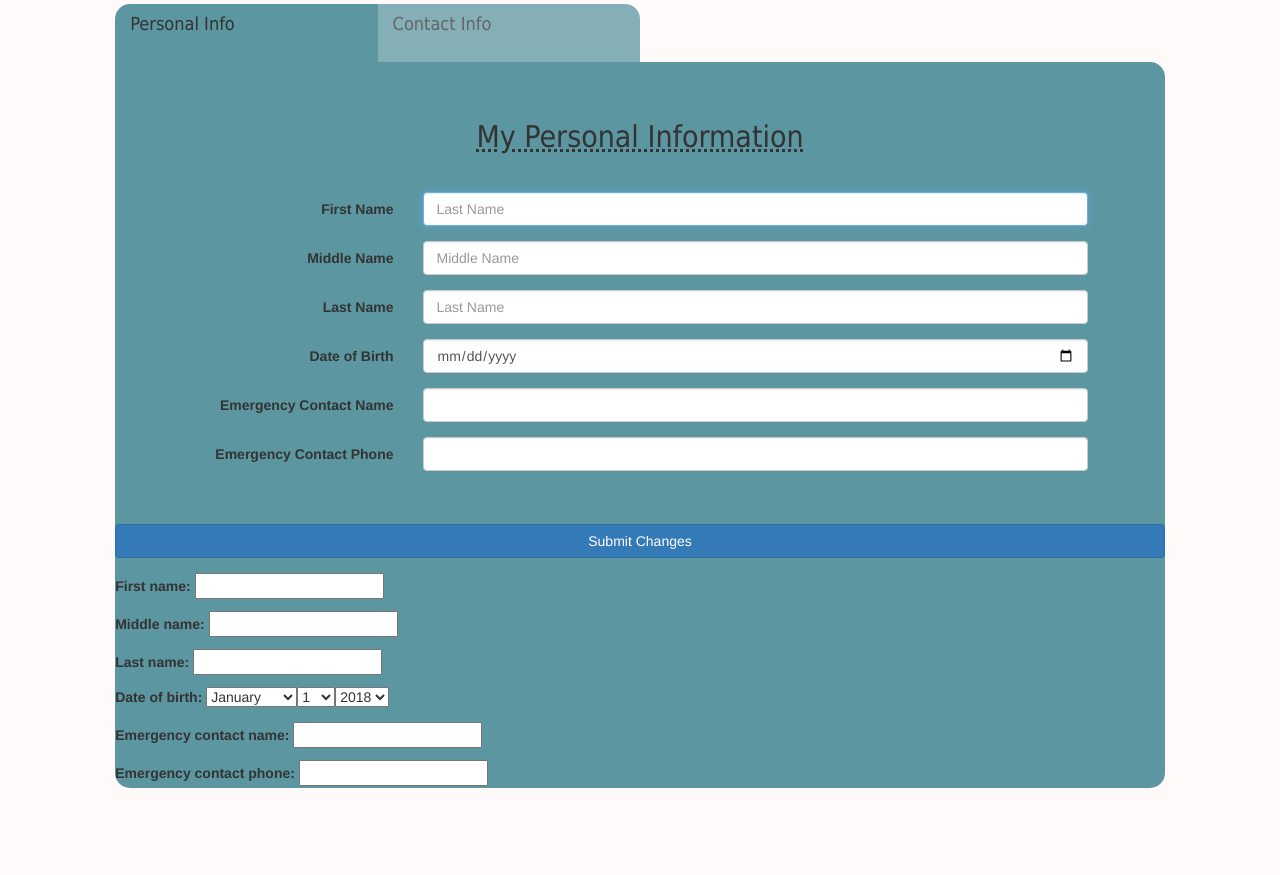
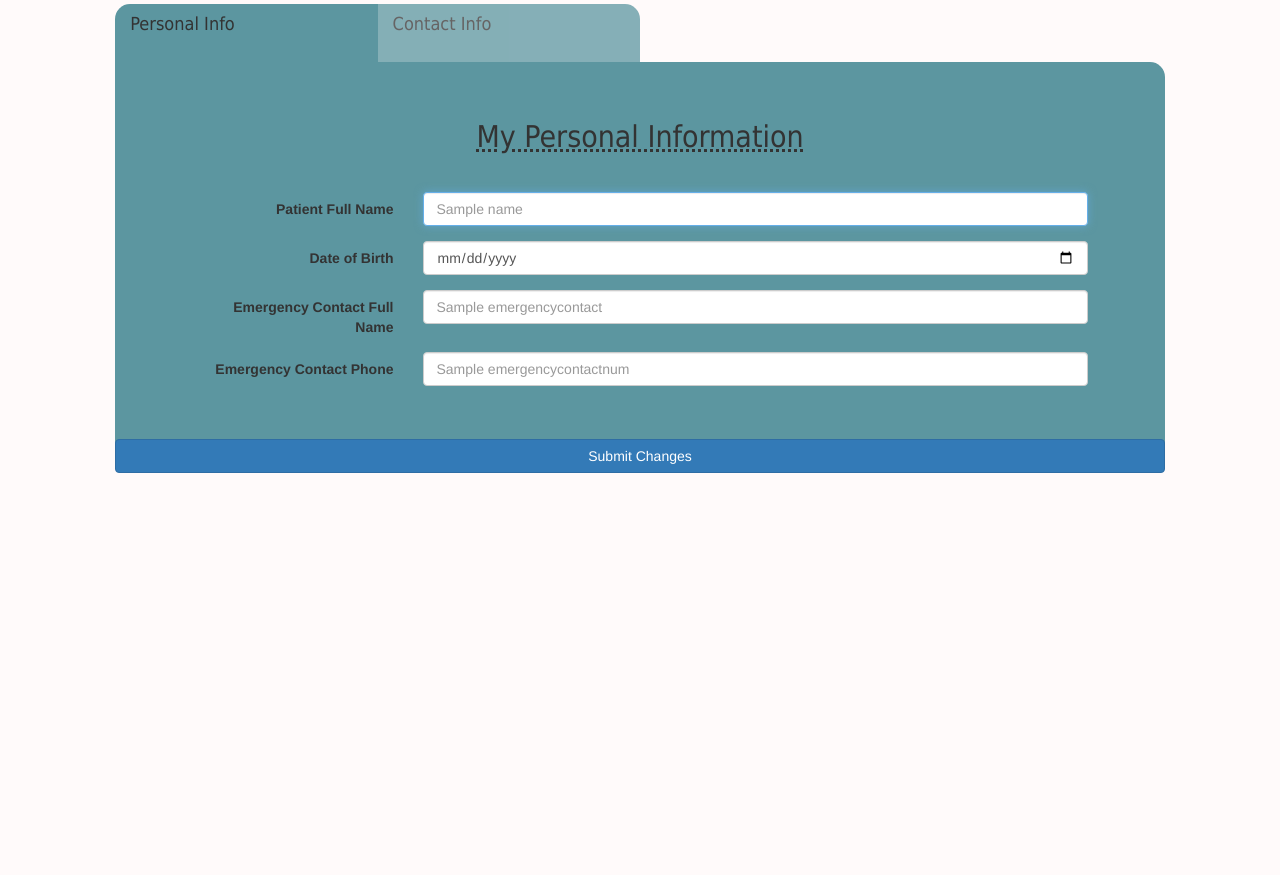
Before and after one commit to SomatThakali/webPortalProduction, a Django app: template patientPortal/templates/patientPortal/information.html in a window 1280 px wide. Shown: the part 155-1030 px from the top of the page. After the commit the page ends 628 px from the top, so only its background shows below. Run offline with Django 3.2, Linux system fonts and the light colour scheme; tables that the repository leaves empty hold one stand-in row (values such as "Sample post"); the template is opened without the code that fills it: values that come from a table or form of the project are taken from there, most other values are stand-ins (such as "Sample title", 1, 10 or a date in 2020); some libraries are stand-ins or nearby versions.

Commit message:
Autpopulate

```diff
--- a/patientPortal/templates/patientPortal/information.html
+++ b/patientPortal/templates/patientPortal/information.html
@@ -7,6 +7,7 @@
   <meta name="viewport" content="width=device-width, initial-scale=1">
   <meta name="description" content="A web-based platform to allow management of patients for clinical and adminstrative applications. Also provides patients with a useful and reliable tool to gain access to medical records.">
   <meta name="author" content="BME Senior Design Teams:  Kevin Call, Teddy Colon, Revital Schechter, Aimee Tavarez, Jesus Mendez">
+  <meta name="csrf-token" content="{{ csrf_token }}">
   <title>My Info</title>
   <link href="{% static 'vendor/bootstrap/css/bootstrap.min.css' %}" rel="stylesheet">
   <link href="{% static 'vendor/dist/css/sb-admin-2.min.css' %}" rel="stylesheet">
@@ -56,95 +57,128 @@
     <!-- START OF FIRST SECTION -->
     <div id="personal-form" style="border-radius: 15px; border-top-left-radius: 0" class="no-bottom-cushion tertiary-background show">
       <div class="responsive-cushion">
-        <form class="no-margin form-horizontal" role="form">
+        <form id="personal-form-2" class="no-margin form-horizontal" role="form">
           <div>
             <h2 class="text-center responsive-margin-bottom pretty-underline">My Personal Information</h2>
+
+
           </div>
           <div class="show form-group">
-            <label for="firstName" class="col-sm-3 control-label">First Name</label>
+            <label for="firstName" class="col-sm-3 control-label">Patient Full Name</label>
             <div class="col-sm-9">
-              <input type="text" id="firstName" placeholder="Last Name" class="form-control" autofocus>
+              <input type="text" id="name" placeholder="{{ name }}" class="form-control" autofocus>
+            </div>
+          </div>
+
+          <div class="form-group">
+            <label for="dob" class="col-sm-3 control-label">Date of Birth</label>
+            <div class="col-sm-9">
+              <input type="date" id="dob" value="{{ dob }}" class="form-control">
             </div>
           </div>
           <div class="form-group">
-            <label for="middleName" class="col-sm-3 control-label">Middle Name</label>
+            <label for="emergencycontact" class="col-sm-3 control-label">Emergency Contact Full Name</label>
             <div class="col-sm-9">
-              <input type="text" id="middleName" placeholder="Middle Name" class="form-control" autofocus>
-            </div>
-          </div>
-          <div class="form-group">
-            <label for="lastName" class="col-sm-3 control-label">Last Name</label>
-            <div class="col-sm-9">
-              <input type="text" id="lastName" placeholder="Last Name" class="form-control" autofocus>
-            </div>
-          </div>
-          <div class="form-group">
-            <label for="dob" class="col-sm-3 control-label">Date of Birth</label>
-            <div class="col-sm-9">
-              <input type="date" id="dob" class="form-control">
-            </div>
-          </div>
-          <div class="form-group">
-            <label for="emergencycontact" class="col-sm-3 control-label">Emergency Contact Name</label>
-            <div class="col-sm-9">
-              <input type="text" id="emergencycontact" class="form-control">
+              <input type="text" id="emergencycontact" placeholder="{{ emergencycontact }}" class="form-control">
             </div>
           </div>
           <div class="form-group">
             <label for="emergencycontactnum" class="col-sm-3 control-label">Emergency Contact Phone</label>
             <div class="col-sm-9">
-              <input type="tel" id="amergencycontactnum" class="form-control">
+              <input type="tel" id="emergencycontactnum" placeholder="{{ emergencycontactnum }}"class="form-control">
             </div>
           </div>
       </div>
       <div class="form-group">
         <div class="full-width">
-          <button type="submit" class="btn btn-primary btn-block">Submit Changes</button>
+          <button type="submit" class="btn btn-primary btn-block" id="PersonalInfo">Submit Changes</button>
         </div>
       </div>
-  </form method = 'POST' action = ' '> {% csrf_token %}
-  {{form.as_p}}
+  </form method = 'POST' action = ' '>{% csrf_token %}
     </div>
     <!-- END OF FIRST Section -->
 
 
     <!-- START OF SECOND SECTION -->
-    <div id="contact-form" style="border-radius: 15px; border-top-left-radius: 0" class="no-bottom-cushion tertiary-background hide">
-      <div class="responsive-cushion">
-        <form class="form-horizontal" role="form">
+    <div  id="contact-form" style="border-radius: 15px; border-top-left-radius: 0" class="no-bottom-cushion tertiary-background hide">
+      <div  class="responsive-cushion">
+        <form id="contact-form-2" class="form-horizontal" role="form">
           <h2 class="text-center responsive-margin-bottom-2x pretty-underline">My Contact Information</h2>
           <div class="form-group">
             <label for="contactphone" class="col-sm-3 control-label">Phone Number</label>
             <div class="col-sm-9">
-              <input type="tel" id="contactphone" class="form-control">
+              <input type="tel" id="contactphone" placeholder="{{ contactphone }}"class="form-control">
             </div>
           </div>
           <div class="form-group">
             <label for="adline1" class="col-sm-3 control-label">Address Line 1</label>
             <div class="col-sm-9">
-              <input type="text" id="adline1" class="form-control">
+              <input type="text" id="adline" placeholder="{{ adline }}"class="form-control">
             </div>
           </div>
           <div class="form-group">
             <label for="adline2" class="col-sm-3 control-label">Address Line 2</label>
             <div class="col-sm-9">
-              <input type="text" id="adline2" class="form-control">
+              <input type="text" id="adline2" placeholder="{{ adline2 }}"class="form-control">
             </div>
           </div>
           <div class="form-group">
             <label for="email" class="col-sm-3 control-label">Email</label>
             <div class="col-sm-9">
-              <input type="email" id="email" class="form-control">
+              <input type="email" id="email" placeholder="{{ email }}"class="form-control">
             </div>
           </div>
       </div>
       <div class="form-group">
         <div class="full-width">
-          <button type="submit" class="btn btn-primary btn-block">Submit Changes</button>
+          <button type="submit" class="btn btn-primary btn-block" id="ContactInfo">Submit Changes</button>
         </div>
       </div>
+
       </form>
     </div>
 </body>
+<script>
+$(document).on('click','#PersonalInfo',function(){
+    var csrf_token=$('meta[name="csrf-token"]').attr('content');
+    alert(csrf_token);
+    var $form = $('#personal-form-2');
+    var data = $form.serialize();
+    data += ('&csrfmiddlewaretoken='+csrf_token);
+    $.ajax({
+      url :'',
+      type : 'post',
+      dataType: 'json',
+      data : data,
+      success:function(res){
+        alert("success")
+  },
+        error: function(res){
+        console.log("oops");
+        alert("oops")
 
+  }
+  })
+})
+$(document).on('click','#ContactInfo',function(){
+  var csrf_token=$('meta[name="csrf-token"]').attr('content');
+  alert(csrf_token);
+  var $form = $('#contact-form-2');
+  var data = $form.serialize();
+  data += ('&csrfmiddlewaretoken='+csrf_token);
+  $.ajax({
+    url :'',
+    type : 'post',
+    dataType: 'json',
+    data : data,
+    success:function(res){
+
+  },
+      error: function(res){
+      console.log("oops");
+
+    }
+  })
+})
+</script>
 </html>
```
Also changed, not shown: patientPortal/views.py (+12 -7 lines), db.sqlite3 (added), patientPortal/migrations/0001_initial.py (added).
